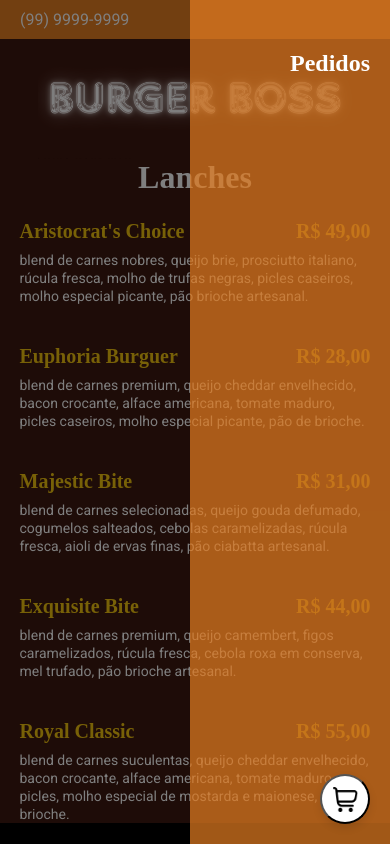
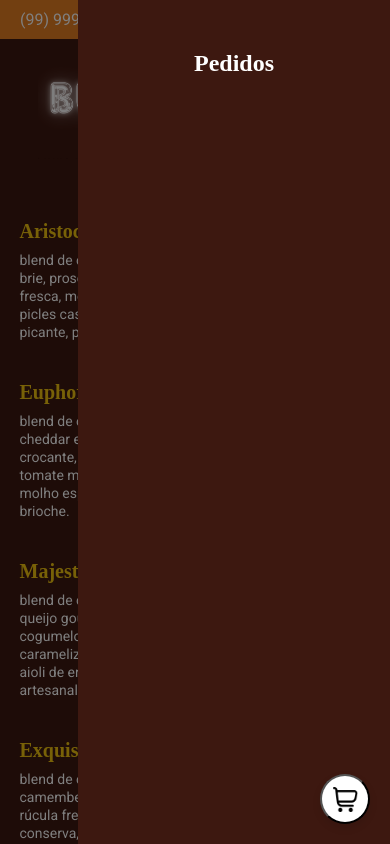
Before and after one commit to Igorrst/Burger-Boss, a React (Vite) app: page / in a window 390 px wide. Both pictures are taken after a click on the button 345 px from the left and 799 px from the top of the page. Shown: the top 844 px of the page. Built offline with nearby package versions, Linux system fonts and the light colour scheme; a web font is replaced by a local one.

Commit message:
renderizando itens no carrinho

```diff
--- /dev/null
+++ b/src/components/CartItem/CartItem.module.css
@@ -0,0 +1,35 @@
+.itemContainer {
+  display: flex;
+  justify-content: space-between;
+  gap: 40px;
+  margin-bottom: 12px;
+  padding-bottom: 12px;
+  border-bottom: 1px solid #f1c40f;
+}
+
+.quantityContainer {
+  display: flex;
+  gap: 10px;
+  align-items: center;
+  color: #fff;
+}
+
+.quantityButton {
+  background: none;
+  border: none;
+  cursor: pointer;
+  font-size: 18px;
+  font-weight: bold;
+  color: #e67e22;
+}
+
+.infoContainer {
+  display: flex;
+  flex-direction: column;
+  align-items: flex-end;
+  gap: 8px;
+
+  h3 {
+    color: #e67e22;
+  }
+}
--- /dev/null
+++ b/src/components/CartItem/index.jsx
@@ -0,0 +1,18 @@
+import styles from "./CartItem.module.css";
+
+// eslint-disable-next-line react/prop-types
+export default function CartItem({ quantity, name, price }) {
+  return (
+    <li className={styles.itemContainer}>
+      <div className={styles.quantityContainer}>
+        <button className={styles.quantityButton}>+</button>
+        <b>{quantity}</b>
+        <button className={styles.quantityButton}>-</button>
+      </div>
+      <div className={styles.infoContainer}>
+        <h3>{name}</h3>
+        <b>R$ {price}</b>
+      </div>
+    </li>
+  );
+}
--- a/src/components/SnackItem/SnackItem.module.css
+++ b/src/components/SnackItem/SnackItem.module.css
@@ -82,7 +82,6 @@
 
   .snack:hover {
     background-color: rgba(230, 126, 34, 0.3);
-    padding: 3px;
     border-radius: 4px;
     cursor: pointer;
   }
--- a/src/components/SnackItem/index.jsx
+++ b/src/components/SnackItem/index.jsx
@@ -3,11 +3,7 @@ import styles from "./SnackItem.module.css";
 
 // eslint-disable-next-line react/prop-types
 export default function SnackItem({ name, imgUrl, description, price }) {
-  const cart = useCart((state) => state.cart);
   const addToCart = useCart((state) => state.addProduct);
-
-  console.log(cart);
-
   return (
     <li
       onClick={() =>
@@ -28,7 +24,7 @@ export default function SnackItem({ name, imgUrl, description, price }) {
             onClick={() => {
               addToCart({ name, imgUrl, description, price });
             }}
-            className={styles.button}
+            className="button--add"
           >
             Adicionar ao carrinho
           </button>
--- a/src/containers/Cart/Cart.jsx
+++ b/src/containers/Cart/Cart.jsx
@@ -1,25 +1,64 @@
-import { useState } from 'react';
-import styles from './Cart.module.css';
-import cartIcon from '../../assets/Cart.png';
+import { useState } from "react";
+import styles from "./Cart.module.css";
+import cartIcon from "../../assets/Cart.png";
+import CartItem from "../../components/CartItem";
+import useCart from "../../store/useCart";
 
 const Cart = () => {
   const [isOpen, setIsOpen] = useState(false);
+
+  const cart = useCart((state) => state.cart);
 
   const toggleCart = () => {
     setIsOpen(!isOpen);
   };
 
+  function getTotalPrice() {
+    return cart.reduce(
+      (acc, product) =>
+        (acc += +product.price.split(",").join(".") * product.quantity),
+      0
+    );
+  }
+
+  function formatCurrency(value) {
+    return new Intl.NumberFormat("pt-BR", {
+      style: "currency",
+      currency: "BRL",
+    }).format(value);
+  }
+
   return (
     <>
       <button className={styles.cartButton} onClick={toggleCart}>
-        <img src={cartIcon} alt="Carrinho de Compras" className={styles.cartIcon} />
+        <img
+          src={cartIcon}
+          alt="Carrinho de Compras"
+          className={styles.cartIcon}
+        />
       </button>
-      <div className={`${styles.overlay} ${isOpen ? styles.show : ''}`} onClick={toggleCart}></div>
-      <div className={`${styles.cartSidebar} ${isOpen ? styles.open : ''}`}>
+      <div
+        className={`${styles.overlay} ${isOpen ? styles.show : ""}`}
+        onClick={toggleCart}
+      ></div>
+      <div className={`${styles.cartSidebar} ${isOpen ? styles.open : ""}`}>
         <h2>Pedidos</h2>
-        <div className={styles.cartSidebarContent}>
-          {}
-        </div>
+        <ul className={styles.cartSidebarContent}>
+          {cart.map(({ quantity, name, price }) => (
+            <CartItem
+              key={name}
+              quantity={quantity}
+              name={name}
+              price={price}
+            />
+          ))}
+          {cart.length > 0 && (
+            <div className={styles.finalizeOrderContainer}>
+              <h3>Total: {formatCurrency(getTotalPrice())}</h3>
+              <button className="button--add">Finalizar pedido</button>
+            </div>
+          )}
+        </ul>
       </div>
     </>
   );
--- a/src/containers/Cart/Cart.module.css
+++ b/src/containers/Cart/Cart.module.css
@@ -12,7 +12,7 @@
   justify-content: center;
   align-items: center;
   z-index: 999;
-  transition: background-color 0.3s, transform 0.3, box-shadow 0.3s;
+  transition: 0.3s;
 }
 
 .cartButton:hover {
@@ -29,13 +29,13 @@
 .cartSidebar {
   position: fixed;
   top: 0;
-  right: -300px;
-  width: 300px;
+  right: -400px;
+  width: 400px;
   height: 100%;
-  background-color: rgba(230, 126, 34, 0.7);
+  background-color: #3d1810;
   padding: 20px;
   box-sizing: border-box;
-  color: white;
+  color: #fff;
   z-index: 998;
   transition: right 0.3s ease-in-out;
 }
@@ -46,15 +46,24 @@
 
 .cartSidebar h2 {
   margin-bottom: 20px;
-  margin-left: 80px;
+  text-align: center;
   margin-top: 30px;
   font-family: "Irish Grover";
 }
 
+.finalizeOrderContainer {
+  text-align: end;
+  margin-top: 20px;
+
+  button {
+    margin-top: 20px;
+  }
+}
+
 @media (max-width: 768px) {
   .cartSidebar {
-    width: 250px;
-    right: -250px;
+    width: 80%;
+    right: -80%;
   }
 
   .cartSidebar.open {
@@ -71,11 +80,6 @@
   .cartIcon {
     width: 25px;
     height: 25px;
-  }
-
-  .cartSidebar {
-    width: 200px;
-    height: -200px;
   }
 
   .cartSidebar.open {
--- a/src/global.css
+++ b/src/global.css
@@ -3,8 +3,27 @@
   padding: 0;
   box-sizing: border-box;
   font-family: "Roboto", sans-serif;
+  list-style: none;
 }
 
 body {
   background-color: #3d1810;
 }
+
+.button--add {
+  padding: 12px 8px;
+  background-color: #28c74f;
+  color: #fff;
+  font-weight: bold;
+  border: none;
+  border-radius: 8px;
+  cursor: pointer;
+  width: 150px;
+  height: 40px;
+  text-wrap: nowrap;
+  transition: 0.5s;
+}
+
+.button--add:hover {
+  background-color: #23a042;
+}
```
